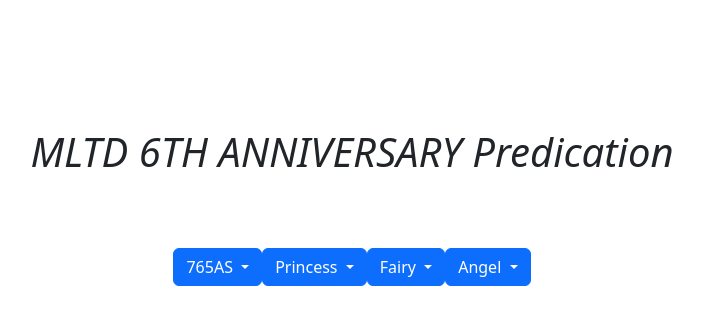
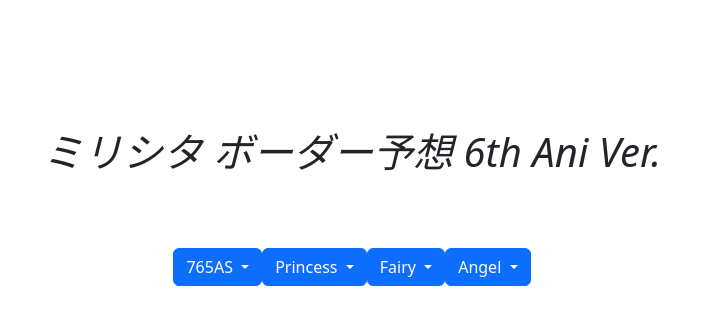
Before and after one commit to changharry/mltd-predict, a Flask app: template templates/anniversary.html in a window 1280 px wide. Shown: the top 325 px of the page, without its empty margins (288-991 px from the left). Run offline with Flask 2, Linux system fonts and the light colour scheme; the template is opened without the code that fills it, so the values that code supplies are empty.

Commit message:
update title

```diff
--- a/templates/anniversary.html
+++ b/templates/anniversary.html
@@ -18,7 +18,7 @@
     <script src="../static/bootstrap.bundle.min.js"></script>
 
     <div class="d-flex justify-content-center" style="margin-top: 10%">
-        <h1 style="font-style: italic">MLTD 6TH ANNIVERSARY Predication</h1>
+        <h1 style="font-style: italic">ミリシタ ボーダー予想 6th Ani Ver.</h1>
     </div>
 
     <div class="d-flex justify-content-center" style="margin-top: 5%">
```
